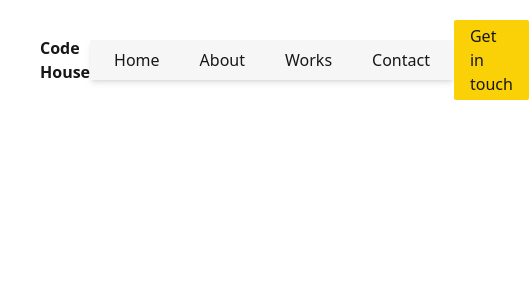
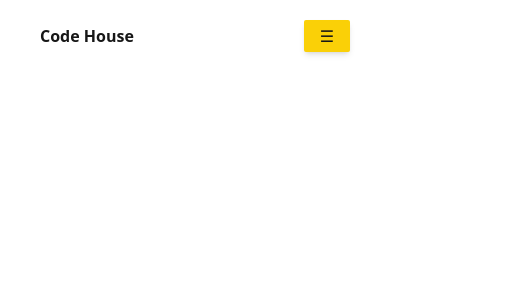
Before and after one commit to joheee/frontend-code-house, a Next.js app: page / in a window 390 px wide. Shown: the top 300 px of the page, 529 px wide, since content can reach past the window. Built offline with nearby package versions, Linux system fonts and the light colour scheme.

Commit message:
src/app/navigation/NavigationMobile.tsx

```diff
--- /dev/null
+++ b/src/app/navigation/NavigationComponent.tsx
@@ -0,0 +1,12 @@
+import React from "react";
+import NavigationDesktop from "./NavigationDesktop";
+import NavigationMobile from "./NavigationMobile";
+
+export default function NavigationComponent() {
+  return (
+    <div>
+      <NavigationDesktop className="hidden tablet:flex" />
+      <NavigationMobile className="block tablet:hidden" />
+    </div>
+  );
+}
--- a/src/app/navigation/NavigationDesktop.tsx
+++ b/src/app/navigation/NavigationDesktop.tsx
@@ -1,6 +1,8 @@
-export default function NavigationDesktop() {
+import { NavigationInterface } from "./interface";
+
+export default function NavigationDesktop(navigation: NavigationInterface) {
   return (
-    <div className="flex justify-between items-center py-5 px-10 text-md">
+    <div className={`flex justify-between items-center py-5 px-10 text-md ${navigation.className}`}>
       <div className="font-bold">Code House</div>
       <div className="bg-white shadow-md flex p-2 gap-2 rounded-sm">
         <div className="cursor-pointer hover:bg-accent px-4 py-[1] rounded-sm text-font_dark">
@@ -16,7 +18,7 @@ export default function NavigationDesktop() {
           Contact
         </div>
       </div>
-      <div className="hover:bg-accent_hover hover:cursor-pointer bg-accent px-4 py-1 rounded-sm text-font_dark">
+      <div className="shadow-md hover:bg-accent_hover hover:cursor-pointer bg-accent px-4 py-1 rounded-sm text-font_dark">
         Get in touch
       </div>
     </div>
--- /dev/null
+++ b/src/app/navigation/NavigationMobile.tsx
@@ -0,0 +1,46 @@
+"use client";
+import { useState } from "react";
+import { NavigationInterface } from "./interface";
+
+export default function NavigationMobile(navigation:NavigationInterface) {
+  const [isOpen, setIsOpen] = useState(false);
+
+  const toggleMenu = () => {
+    setIsOpen(!isOpen);
+  };
+
+  return (
+    <div className={`flex justify-between items-center py-5 px-10 text-md ${navigation.className}`}>
+      <div className="font-bold">Code House</div>
+
+      <div className="relative">
+        <div
+          className="shadow-md hover:bg-accent_hover hover:cursor-pointer bg-accent px-4 py-1 rounded-sm text-font_dark"
+          onClick={toggleMenu}
+        >
+          ☰
+        </div>
+
+        <div
+          className={`absolute mt-2 right-0 bg-white shadow-md flex flex-col p-2 gap-2 rounded-sm transition-all duration-300 ease-in-out ${
+            isOpen ? "opacity-100 max-h-60" : "opacity-0 max-h-0"
+          }`}
+          style={{ overflow: "hidden" }}
+        >
+          <div className="cursor-pointer hover:bg-accent px-4 py-1 rounded-sm text-font_dark">
+            Home
+          </div>
+          <div className="cursor-pointer hover:bg-accent px-4 py-1 rounded-sm text-font_dark">
+            About
+          </div>
+          <div className="cursor-pointer hover:bg-accent px-4 py-1 rounded-sm text-font_dark">
+            Works
+          </div>
+          <div className="cursor-pointer hover:bg-accent px-4 py-1 rounded-sm text-font_dark">
+            Contact
+          </div>
+        </div>
+      </div>
+    </div>
+  );
+}
--- /dev/null
+++ b/src/app/navigation/interface.ts
@@ -0,0 +1,3 @@
+export interface NavigationInterface {
+  className?: string;
+}
--- a/src/app/page.tsx
+++ b/src/app/page.tsx
@@ -1,9 +1,9 @@
-import NavigationDesktop from "@/app/navigation/NavigationDesktop";
+import NavigationComponent from "./navigation/NavigationComponent";
 
 export default function Home() {
   return (
     <div className="test">
-      <NavigationDesktop />
+      <NavigationComponent />
     </div>
   );
 }
--- a/tailwind.config.ts
+++ b/tailwind.config.ts
@@ -7,6 +7,11 @@ const config: Config = {
     "./src/app/**/*.{js,ts,jsx,tsx,mdx}",
   ],
   theme: {
+    screens:{
+      'tablet': '740px',
+      'laptop': '1024px',
+      'desktop': '1280px',
+    },
     extend: {
       colors: {
         background: "var(--background)",
```
